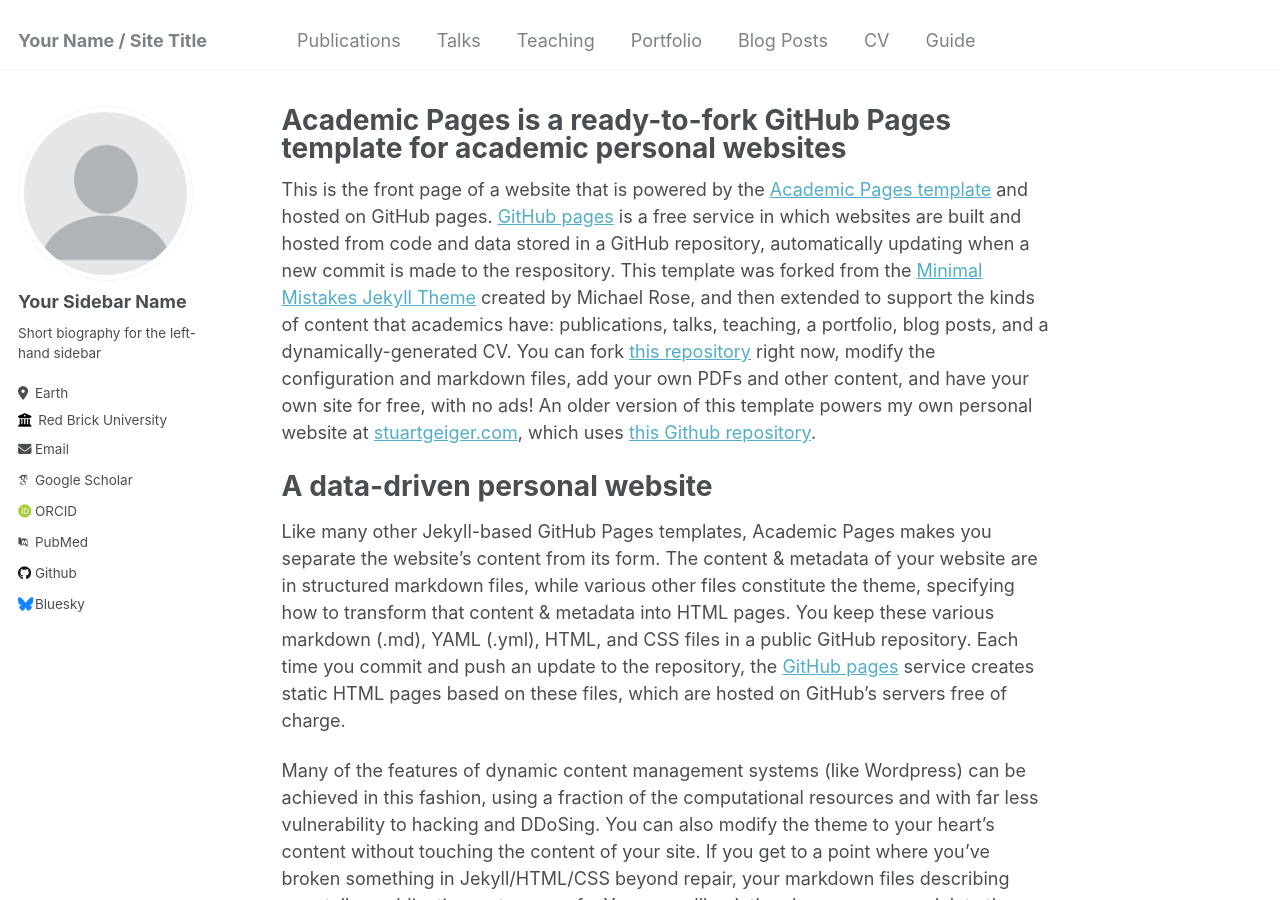
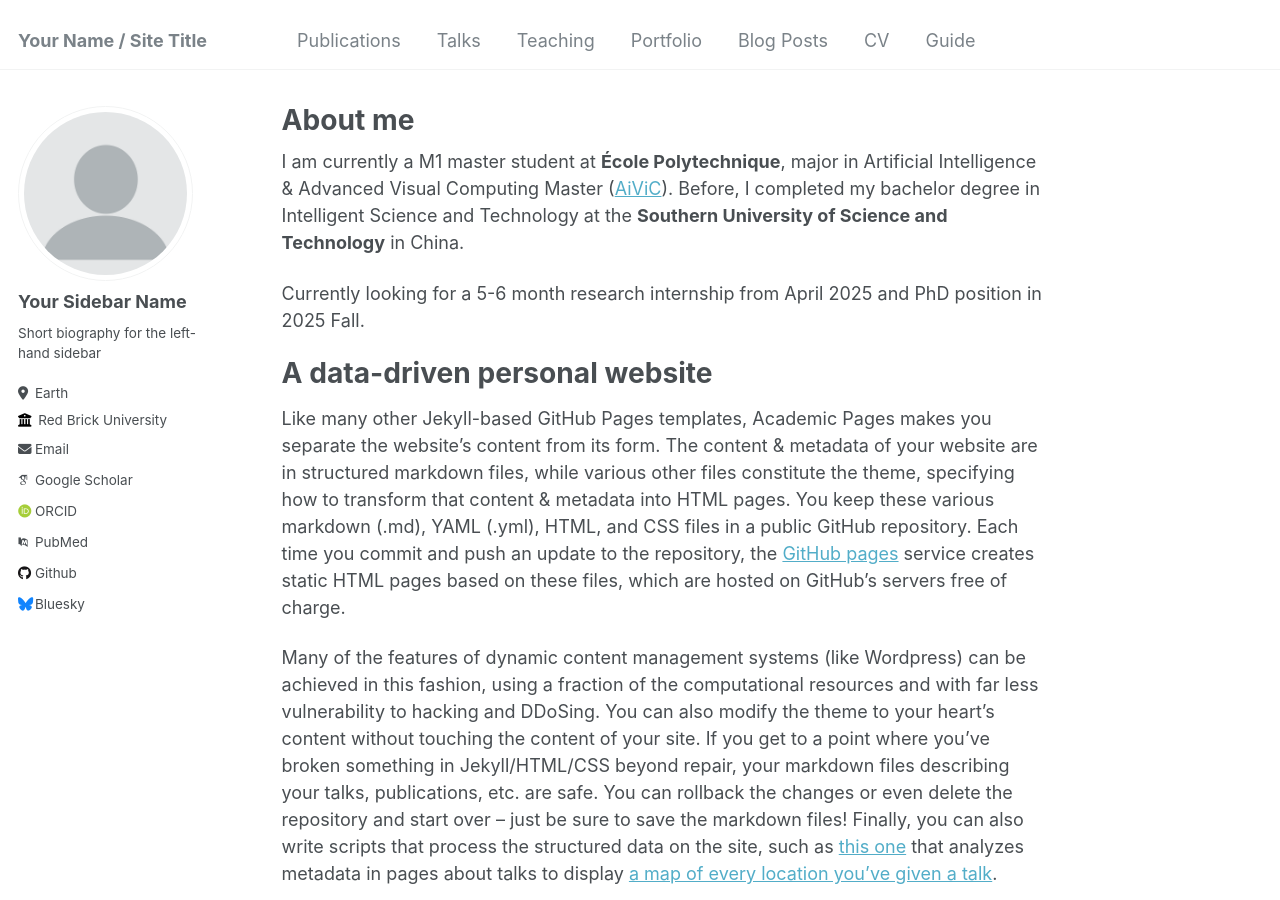
Before and after one commit to 172698691/172698691.github.io, a Jekyll site: the page built from _pages/about.md, in a window 1280 px wide and 900 px high. Built offline with Jekyll 4.4.1, drawn with Linux system fonts in a browser that asks for light colours; some web fonts are replaced.

Commit message:
Update about.md

```diff
--- a/_pages/about.md
+++ b/_pages/about.md
@@ -1,13 +1,15 @@
 ---
 permalink: /
-title: "Academic Pages is a ready-to-fork GitHub Pages template for academic personal websites"
+title: "About me"
 author_profile: true
 redirect_from:
   - /about/
   - /about.html
 ---
 
-This is the front page of a website that is powered by the [Academic Pages template](https://github.com/academicpages/academicpages.github.io) and hosted on GitHub pages. [GitHub pages](https://pages.github.com) is a free service in which websites are built and hosted from code and data stored in a GitHub repository, automatically updating when a new commit is made to the respository. This template was forked from the [Minimal Mistakes Jekyll Theme](https://mmistakes.github.io/minimal-mistakes/) created by Michael Rose, and then extended to support the kinds of content that academics have: publications, talks, teaching, a portfolio, blog posts, and a dynamically-generated CV. You can fork [this repository](https://github.com/academicpages/academicpages.github.io) right now, modify the configuration and markdown files, add your own PDFs and other content, and have your own site for free, with no ads! An older version of this template powers my own personal website at [stuartgeiger.com](http://stuartgeiger.com), which uses [this Github repository](https://github.com/staeiou/staeiou.github.io).
+I am currently a M1 master student at **École Polytechnique**, major in Artificial Intelligence & Advanced Visual Computing Master ([AiViC](https://programmes.polytechnique.edu/en/master/all-msct-programs/artificial-intelligence-advanced-visual-computing-master)). Before, I completed my bachelor degree in Intelligent Science and Technology at the **Southern University of Science and Technology** in China.
+
+Currently looking for a 5-6 month research internship from April 2025 and PhD position in 2025 Fall.
 
 A data-driven personal website
 ======
```
